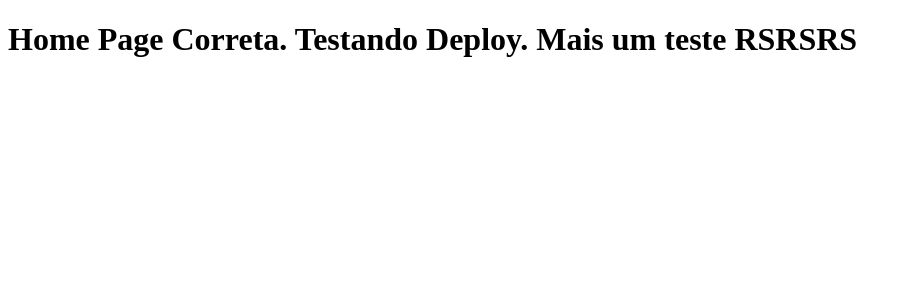
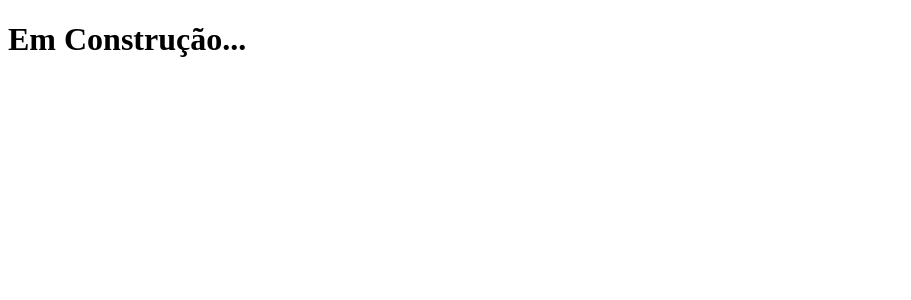
Before and after one commit to wrsantosvlz/clone-tabnews, a Next.js app: page / in a window 1280 px wide. Shown: the top 300 px of the page, without its empty margins (0-911 px from the left). Built offline with nearby package versions, Linux system fonts and the light colour scheme.

Commit message:
Modificando para pagina em construção.

```diff
--- a/pages/index.js
+++ b/pages/index.js
@@ -1,5 +1,5 @@
 function Home(){
-    return <h1>Home Page Correta. Testando Deploy. Mais um teste RSRSRS</h1>
+    return <h1>Em Construção...</h1>
 }
 
 export default Home;
```
